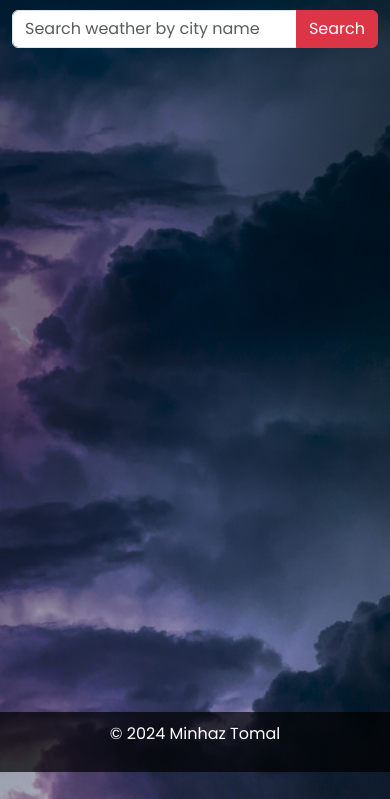
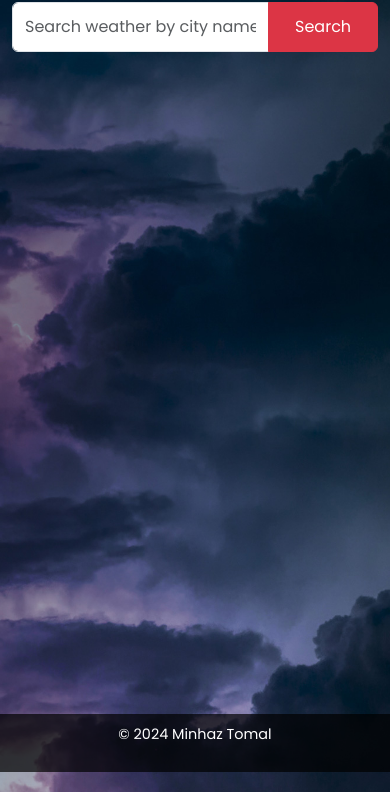
Before and after one commit to MinhazTomal7/Weather-App, a plain HTML site: page index.html in a window 390 px wide. Shown: the part 72-871 px from the top of the page. Drawn offline with Linux system fonts and the light colour scheme.

Commit message:
css added for tab and mobile

```diff
--- a/css/styles.css
+++ b/css/styles.css
@@ -13,9 +13,9 @@ body {
     margin: 0;
 }
 
-.container{
+.container {
     margin: 7%;
-    h2{
+    h2 {
         text-align: center;
         margin-bottom: 25px;
     }
@@ -30,3 +30,53 @@ footer {
     position: fixed;
     bottom: 0;
 }
+
+@media (max-width: 768px) {
+    .container {
+        margin: 10%;
+    }
+
+    .input-group {
+        display: flex;
+        align-items: center;
+    }
+
+    .input-group input {
+        width: 70%;
+        padding: 10px;
+    }
+
+    .input-group button {
+        width: 30%;
+        padding: 10px;
+    }
+}
+
+@media (max-width: 480px) {
+    h2 {
+        font-size: 1.5rem;
+    }
+
+    .container {
+        margin: 5%;
+    }
+
+    .input-group {
+        display: flex;
+        align-items: center;
+    }
+
+    .input-group input {
+        width: 70%;
+        padding: 12px;
+    }
+
+    .input-group button {
+        width: 30%;
+        padding: 12px;
+    }
+
+    footer {
+        font-size: 0.9rem;
+    }
+}
```
